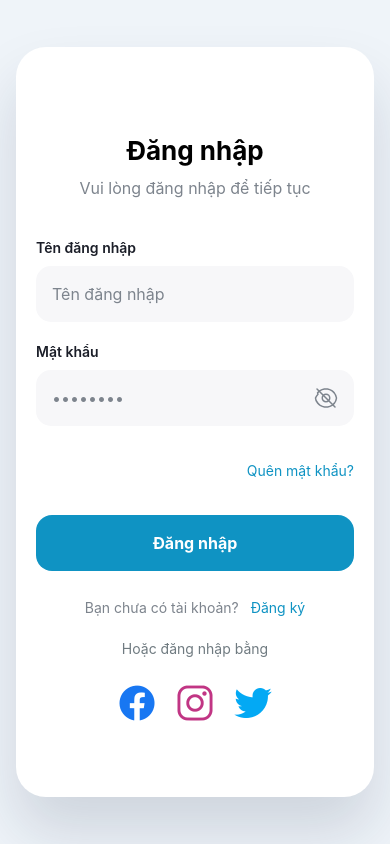
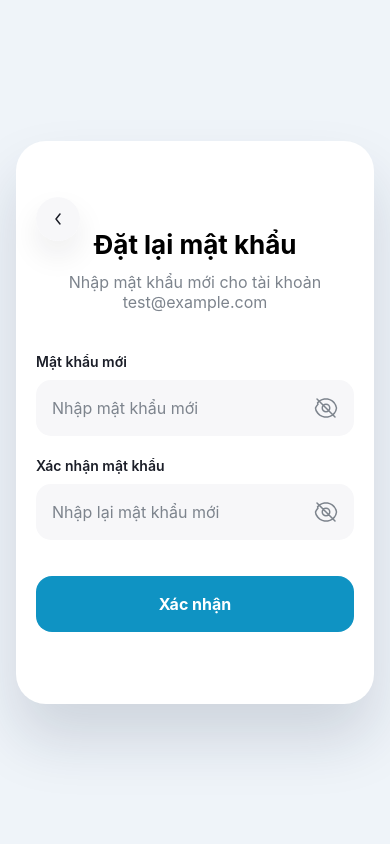
Before and after one commit to NguyenHungCuongg/Trekker, a React Native app in the folder frontend/: screen / in a window 390 px wide. Built offline with nearby package versions, Linux system fonts and the light colour scheme.

Commit message:
Sửa lại UI cho trang reset password

```diff
--- a/frontend/App.tsx
+++ b/frontend/App.tsx
@@ -30,14 +30,18 @@ export default function App() {
     <SafeAreaProvider>
       <ToastProvider>
         <NavigationContainer>
-          <Stack.Navigator screenOptions={{ headerShown: false }} initialRouteName="Start">
+          <Stack.Navigator screenOptions={{ headerShown: false }} initialRouteName="ResetPassword">
             <Stack.Screen name="Home" component={Home} />
             <Stack.Screen name="Register" component={Register} />
             <Stack.Screen name="Start" component={Start} />
             <Stack.Screen name="Login" component={Login} />
             <Stack.Screen name="ForgotPassword" component={ForgotPassword} />
             <Stack.Screen name="Verification" component={Verification} />
-            <Stack.Screen name="ResetPassword" component={ResetPassword} />
+            <Stack.Screen
+              name="ResetPassword"
+              component={ResetPassword}
+              initialParams={{ email: "test@example.com" }}
+            />
           </Stack.Navigator>
         </NavigationContainer>
       </ToastProvider>
--- a/frontend/src/screens/ResetPassword.tsx
+++ b/frontend/src/screens/ResetPassword.tsx
@@ -1,6 +1,5 @@
 import React, { useState } from "react";
-import { View, Text, StyleSheet, TouchableOpacity, KeyboardAvoidingView, Platform, ScrollView } from "react-native";
-import { SafeAreaView } from "react-native-safe-area-context";
+import { View, Text, StyleSheet, TouchableOpacity, ScrollView } from "react-native";
 import { NativeStackScreenProps } from "@react-navigation/native-stack";
 import { RootStackParamList } from "../../App";
 import BackButton from "../components/login&register/BackButton";
@@ -41,16 +40,24 @@ export default function ResetPassword({ navigation, route }: Props) {
         newPassword,
       });
 
-      if (response.data.success) {
-        showToast("success", "Đặt lại mật khẩu thành công!");
+      console.log("Reset Password Response:", response.data);
+
+      if (response.data && response.data.success) {
+        showToast("success", response.data.message || "Đặt lại mật khẩu thành công!");
         // Reset navigation stack về Login
         navigation.reset({
           index: 0,
           routes: [{ name: "Login" }],
         });
+      } else {
+        showToast("error", response.data?.message || "Đặt lại mật khẩu thất bại");
       }
     } catch (error: any) {
-      const errorMessage = error.response?.data?.message || "Đặt lại mật khẩu thất bại";
+      console.error("Reset Password Error:", error);
+      console.error("Error Response:", error.response?.data);
+
+      const errorMessage = error.response?.data?.message || error.message || "Đặt lại mật khẩu thất bại";
+
       showToast("error", errorMessage);
     } finally {
       setIsLoading(false);
@@ -58,76 +65,116 @@ export default function ResetPassword({ navigation, route }: Props) {
   };
 
   return (
-    <SafeAreaView style={styles.container}>
-      <KeyboardAvoidingView behavior={Platform.OS === "ios" ? "padding" : "height"} style={{ flex: 1 }}>
-        <ScrollView contentContainerStyle={styles.scrollContent} keyboardShouldPersistTaps="handled">
+    <ScrollView contentContainerStyle={styles.page}>
+      <View style={styles.frame}>
         <BackButton navigateTo="Verification" />
 
-          <View style={styles.content}>
+        <View style={styles.body}>
+          <View style={styles.header}>
             <Text style={styles.title}>Đặt lại mật khẩu</Text>
             <Text style={styles.subtitle}>Nhập mật khẩu mới cho tài khoản {email}</Text>
+          </View>
 
-            <View style={styles.form}>
-              <PasswordField label="Mật khẩu mới" value={newPassword} onChangeText={setNewPassword} />
+          <View style={styles.fields}>
+            <PasswordField
+              label="Mật khẩu mới"
+              placeholder="Nhập mật khẩu mới"
+              value={newPassword}
+              onChangeText={setNewPassword}
+            />
 
-              <PasswordField label="Xác nhận mật khẩu" value={confirmPassword} onChangeText={setConfirmPassword} />
+            <PasswordField
+              label="Xác nhận mật khẩu"
+              placeholder="Nhập lại mật khẩu mới"
+              value={confirmPassword}
+              onChangeText={setConfirmPassword}
+            />
+          </View>
 
+          <View style={styles.primaryCta}>
             <TouchableOpacity
-                style={[styles.button, isLoading && styles.buttonDisabled]}
+              style={[styles.primaryButton, isLoading && styles.buttonDisabled]}
               onPress={handleResetPassword}
               disabled={isLoading}
             >
-                <Text style={styles.buttonText}>{isLoading ? "Đang xử lý..." : "Xác nhận"}</Text>
+              <Text style={styles.primaryButtonText}>{isLoading ? "Đang xử lý..." : "Xác nhận"}</Text>
             </TouchableOpacity>
           </View>
         </View>
+      </View>
     </ScrollView>
-      </KeyboardAvoidingView>
-    </SafeAreaView>
   );
 }
 
 const styles = StyleSheet.create({
-  container: {
-    flex: 1,
-    backgroundColor: "#FFFFFF",
+  page: {
+    minHeight: "100%",
+    flexGrow: 1,
+    alignItems: "center",
+    justifyContent: "center",
+    paddingVertical: 32,
+    paddingHorizontal: 16,
+    backgroundColor: "#eff4f9",
   },
-  scrollContent: {
-    flexGrow: 1,
+  frame: {
+    width: 375,
+    maxWidth: "100%",
+    backgroundColor: "#fff",
+    borderRadius: 30,
+    shadowColor: "#152242",
+    shadowOffset: { width: 0, height: 35 },
+    shadowOpacity: 0.15,
+    shadowRadius: 60,
+    elevation: 15,
+    overflow: "hidden",
+    position: "relative",
   },
-  content: {
-    flex: 1,
-    paddingHorizontal: 24,
-    paddingTop: 20,
+  body: {
+    paddingTop: 88,
+    paddingHorizontal: 20,
+    paddingBottom: 72,
+    gap: 28,
+    width: "100%",
+  },
+  header: {
+    alignItems: "center",
+    gap: 12,
+    marginBottom: 12,
+    width: "100%",
   },
   title: {
-    fontSize: 28,
-    fontWeight: "bold",
-    color: "#1a1a1a",
-    marginBottom: 8,
+    fontSize: 26,
+    fontWeight: "700",
+    color: "#000",
+    textAlign: "center",
   },
   subtitle: {
-    fontSize: 15,
-    color: "#666",
-    marginBottom: 32,
-    lineHeight: 22,
+    fontSize: 16,
+    color: "#7d848d",
+    textAlign: "center",
   },
-  form: {
+  fields: {
+    flexDirection: "column",
     gap: 20,
+    width: "100%",
   },
-  button: {
-    backgroundColor: "#007AFF",
-    paddingVertical: 16,
-    borderRadius: 12,
+  primaryCta: {
+    marginTop: 8,
+  },
+  primaryButton: {
+    width: "100%",
+    height: 56,
+    borderRadius: 16,
+    backgroundColor: "#0f93c3",
     alignItems: "center",
-    marginTop: 12,
+    justifyContent: "center",
   },
   buttonDisabled: {
-    backgroundColor: "#B0B0B0",
+    opacity: 0.6,
   },
-  buttonText: {
-    color: "#FFFFFF",
+  primaryButtonText: {
+    color: "#fff",
     fontSize: 16,
-    fontWeight: "600",
+    fontWeight: "700",
   },
 });
```
Lines whose indentation alone changed are shown as unchanged.
